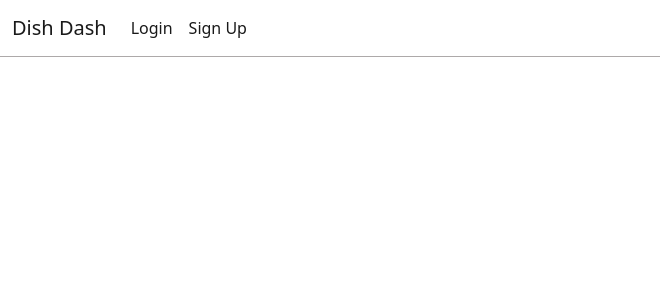
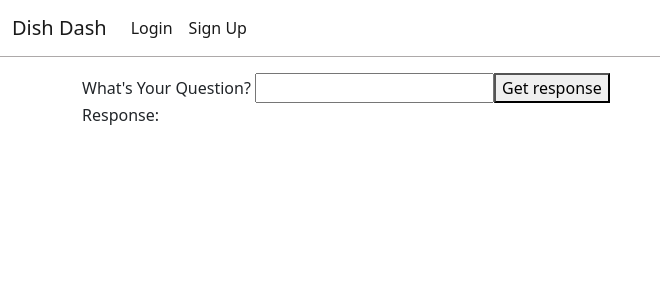
Before and after one commit to emilyzimmerman/Dish-Dash-Client, an Angular app: page /helper in a window 1280 px wide. Before the commit this address led to /. Shown: the top 300 px of the page, without its empty margins (0-660 px from the left). Built offline with nearby package versions, Linux system fonts and the light colour scheme.

Commit message:
Added ChatGPT (Kinda)

```diff
--- a/src/app/app-routing.module.ts
+++ b/src/app/app-routing.module.ts
@@ -2,6 +2,7 @@ import { NgModule } from '@angular/core';
 import { RouterModule, Routes } from '@angular/router';
 import { LoginComponent } from './auth/login/login.component';
 import { SignupComponent } from './auth/signup/signup.component';
+import { ChatGPTComponent } from './chat-gpt/chat-gpt.component';
 import { HomeComponent } from './home/home.component';
 import { MealsComponent } from './meals/meals.component';
 import { ProfileComponent } from './profile/profile.component';
@@ -34,6 +35,10 @@ const routes: Routes = [
     path: 'meals/:id',
     component: MealsComponent,
   },
+  {
+    path: 'helper',
+    component: ChatGPTComponent,
+  },
 ];
 
 @NgModule({
--- a/src/app/app.module.ts
+++ b/src/app/app.module.ts
@@ -1,6 +1,6 @@
 import { HttpClientModule } from '@angular/common/http';
 import { NgModule } from '@angular/core';
-import { ReactiveFormsModule } from '@angular/forms';
+import { FormsModule, ReactiveFormsModule } from '@angular/forms';
 import { BrowserModule } from '@angular/platform-browser';
 import { FilterPipe } from './filter.pipe';
 
@@ -15,6 +15,7 @@ import { ProfileComponent } from './profile/profile.component';
 import { CreateRecipeComponent } from './shared/models/create-recipe/create-recipe.component';
 import { EditRecipeComponent } from './shared/models/edit-recipe/edit-recipe.component';
 import { MealsComponent } from './meals/meals.component';
+import { ChatGPTComponent } from './chat-gpt/chat-gpt.component';
 
 @NgModule({
   declarations: [
@@ -29,12 +30,14 @@ import { MealsComponent } from './meals/meals.component';
     CreateRecipeComponent,
     EditRecipeComponent,
     MealsComponent,
+    ChatGPTComponent,
   ],
   imports: [
     BrowserModule,
     AppRoutingModule,
     ReactiveFormsModule,
     HttpClientModule,
+    FormsModule,
   ],
   providers: [],
   bootstrap: [AppComponent],
--- /dev/null
+++ b/src/app/chat-gpt/chat-gpt.component.html
@@ -0,0 +1,10 @@
+<form>
+  <label>
+    What's Your Question?
+    <input type="text" name="prompt" [(ngModel)]="prompt">
+  </label>
+  <button (click)="getGptResponse()">Get response</button>
+</form>
+
+Response:
+<p>{{ gptResponse }}</p>
--- /dev/null
+++ b/src/app/chat-gpt/chat-gpt.component.ts
@@ -0,0 +1,23 @@
+import { Component, OnInit } from '@angular/core';
+import { ChatGPTService } from '../shared/services/chat-gpt.service';
+
+@Component({
+  selector: 'app-chat-gpt',
+  templateUrl: './chat-gpt.component.html',
+  styleUrls: ['./chat-gpt.component.css'],
+})
+export class ChatGPTComponent implements OnInit {
+  prompt: any = null;
+  gptResponse: any = null;
+
+  constructor(private gptService: ChatGPTService) {}
+
+  ngOnInit(): void {}
+
+  getGptResponse() {
+    this.gptService.getGptResponse(this.prompt).subscribe((res: any) => {
+      this.gptResponse = res.generated_text;
+      console.log(res);
+    });
+  }
+}
--- a/src/app/shared/nav/nav.component.html
+++ b/src/app/shared/nav/nav.component.html
@@ -19,6 +19,9 @@
           <a class="nav-link active" aria-current="page" routerLink="/profile/{{currentUser.username}}" *ngIf="currentUser">My Dashboard</a>
         </li>
         <li class="nav-item" *ngIf="currentUser">
+          <a class="nav-link active" aria-current="page" routerLink="/helper" *ngIf="currentUser">Need Help?</a>
+        </li>
+        <li class="nav-item" *ngIf="currentUser">
           <a class="nav-link active" aria-current="page" (click)="onLogout()" >Logout</a>
         </li>
       </ul>
--- /dev/null
+++ b/src/app/shared/services/chat-gpt.service.ts
@@ -0,0 +1,20 @@
+import { Injectable } from '@angular/core';
+import { HttpClient } from '@angular/common/http';
+
+@Injectable({
+  providedIn: 'root',
+})
+export class ChatGPTService {
+  constructor(private http: HttpClient) {}
+
+  getGptResponse(prompt: string) {
+    const endpoint =
+      'https://api-inference.huggingface.co/models/EleutherAI/gpt-neo-1.3B';
+    const headers = {
+      Authorization: 'Bearer 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',
+    };
+    const data = { inputs: prompt };
+    console.log('TEST WORKED', data);
+    return this.http.post(endpoint, data, { headers });
+  }
+}
```
Also changed, not shown: src/app/chat-gpt/chat-gpt.component.css (added), 2 other files (tests, documents, lock files or other folders).
